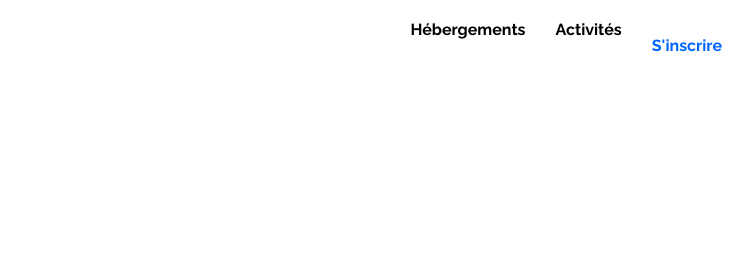
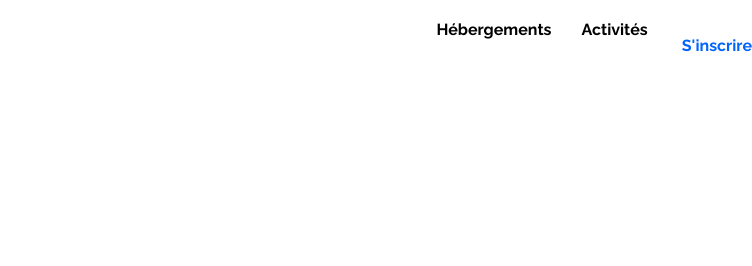
Before and after one commit to angeliquejeanne/JeanneS.Dev_2_12092020, a plain HTML site: page index.html in a window 1280 px wide. Shown: the top 266 px of the page, 528-1280 px from the left. Drawn offline with Linux system fonts and the light colour scheme.

Commit message:
Update style.css

```diff
--- a/src/css/style.css
+++ b/src/css/style.css
@@ -56,7 +56,8 @@ nav li a
 header nav p
 {
     padding: 0;
-    margin: 0 30px;
+    margin: 0;
+    margin-left: 34px;
     padding-top: 16px;
     position: relative;
 }
```
